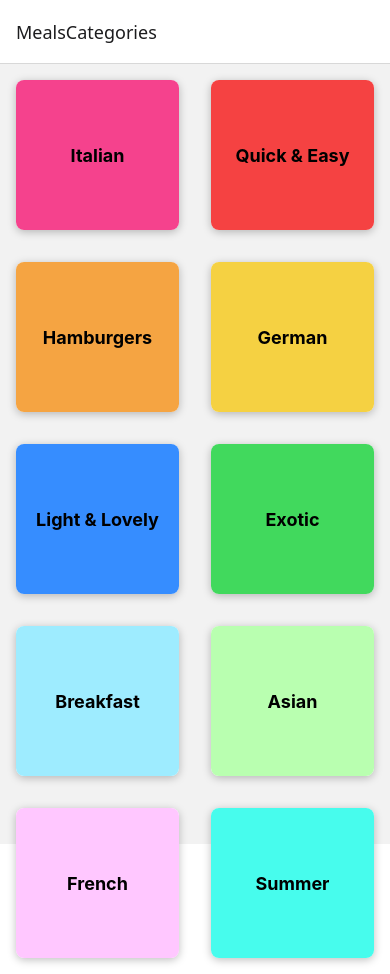
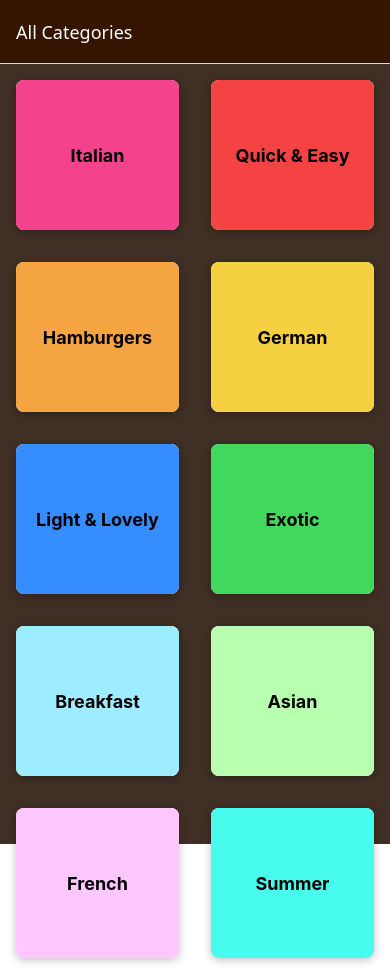
Before and after one commit to Andresfrla/menu-app-RN, a React Native app: screen / in a window 390 px wide. Built offline with nearby package versions, Linux system fonts and the light colour scheme.

Commit message:
styling using the navigator container

```diff
--- a/App.js
+++ b/App.js
@@ -12,8 +12,20 @@
     <>
       <StatusBar styles="dark" />
       <NavigationContainer>
-        <Stack.Navigator>
-          <Stack.Screen name="MealsCategories" component={CategoryScreen} />
+        <Stack.Navigator
+          screenOptions={{
+            headerStyle: { backgroundColor: "#351401" },
+            headerTintColor: "white",
+            contentStyle: { backgroundColor: "#3f2f25" },
+          }}
+        >
+          <Stack.Screen
+            name="MealsCategories"
+            component={CategoryScreen}
+            options={{
+              title: "All Categories",
+            }}
+          />
           <Stack.Screen name="MealsOverview" component={MealsOverviewScreen} />
         </Stack.Navigator>
       </NavigationContainer>
```
